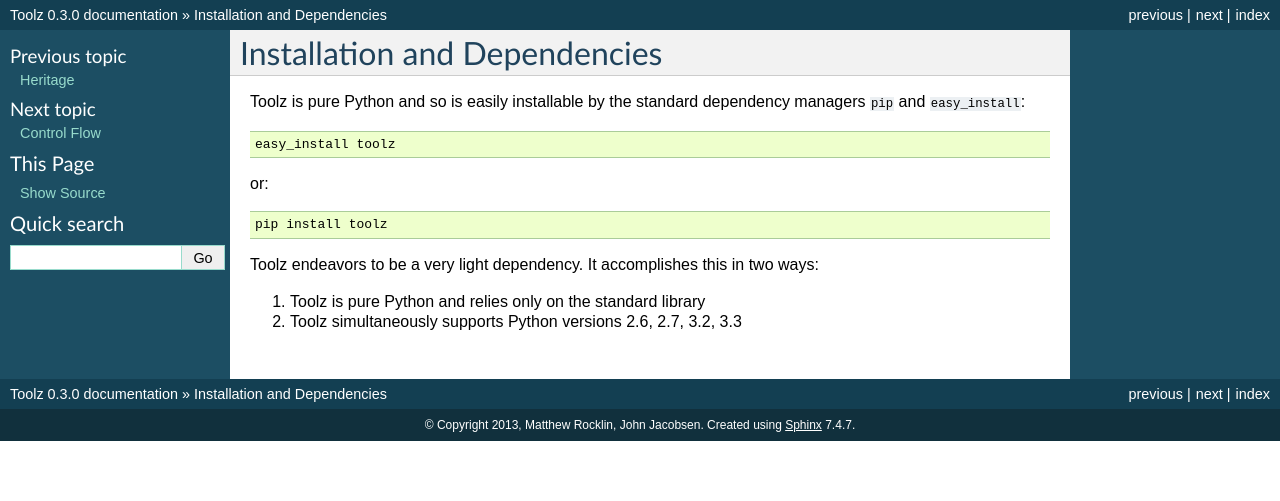
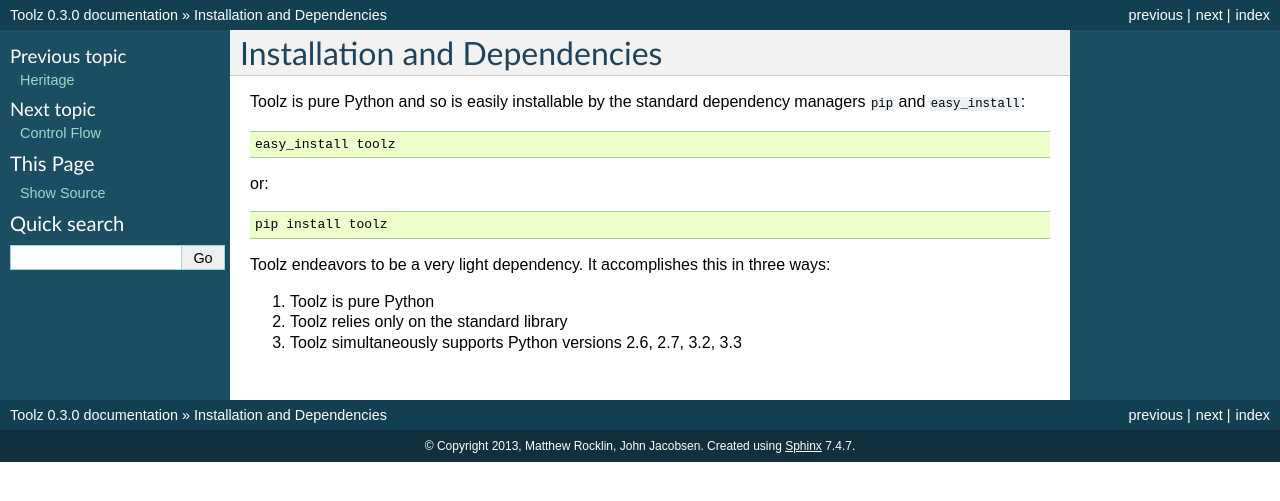
Before and after one commit to pytoolz/toolz, a Sphinx documentation site: the page built from doc/source/install.rst, in a window 1280 px wide. Shown: the top 501 px of the page. Built offline with Sphinx 7.4.7, drawn with Linux system fonts in a browser that asks for light colours.

Commit message:
three ways toolz is lightweight

```diff
--- a/doc/source/install.rst
+++ b/doc/source/install.rst
@@ -10,7 +10,9 @@
 
     pip install toolz
 
-Toolz endeavors to be a very light dependency.  It accomplishes this in two ways:
+Toolz endeavors to be a very light dependency.  It accomplishes this in
+three ways:
 
-1.  Toolz is pure Python and relies only on the standard library
-2.  Toolz simultaneously supports Python versions 2.6, 2.7, 3.2, 3.3
+1.  Toolz is pure Python
+2.  Toolz relies only on the standard library
+3.  Toolz simultaneously supports Python versions 2.6, 2.7, 3.2, 3.3
```
